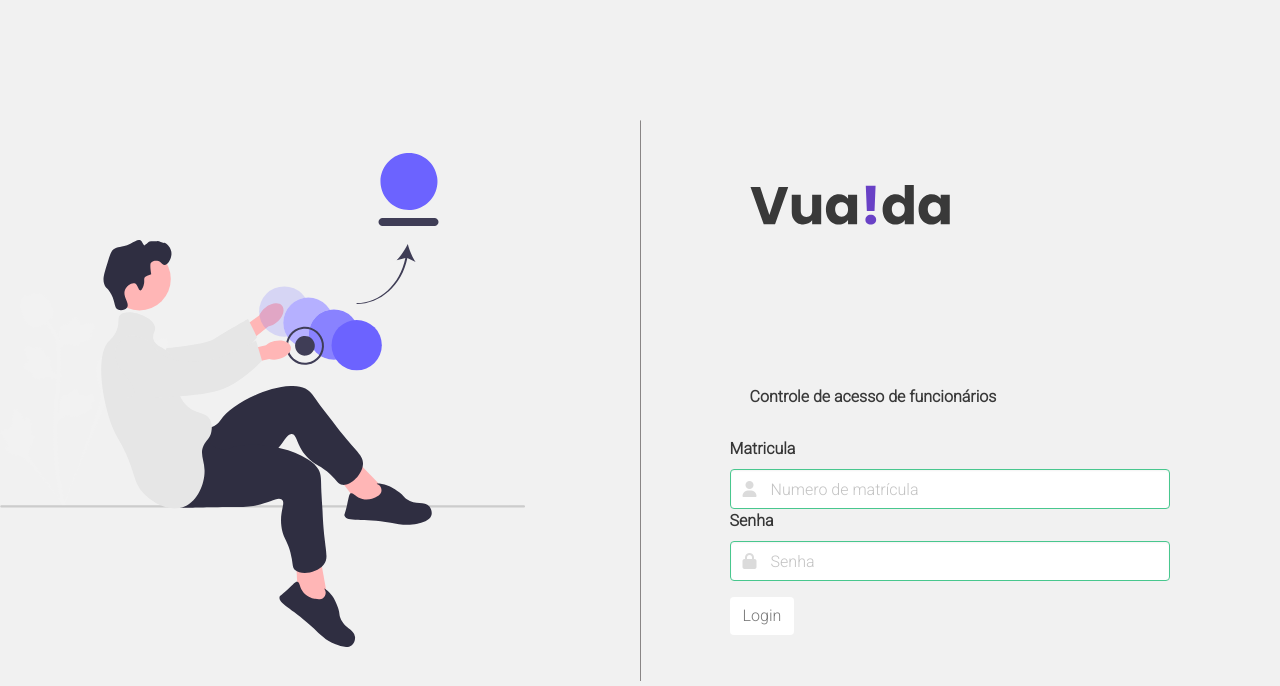
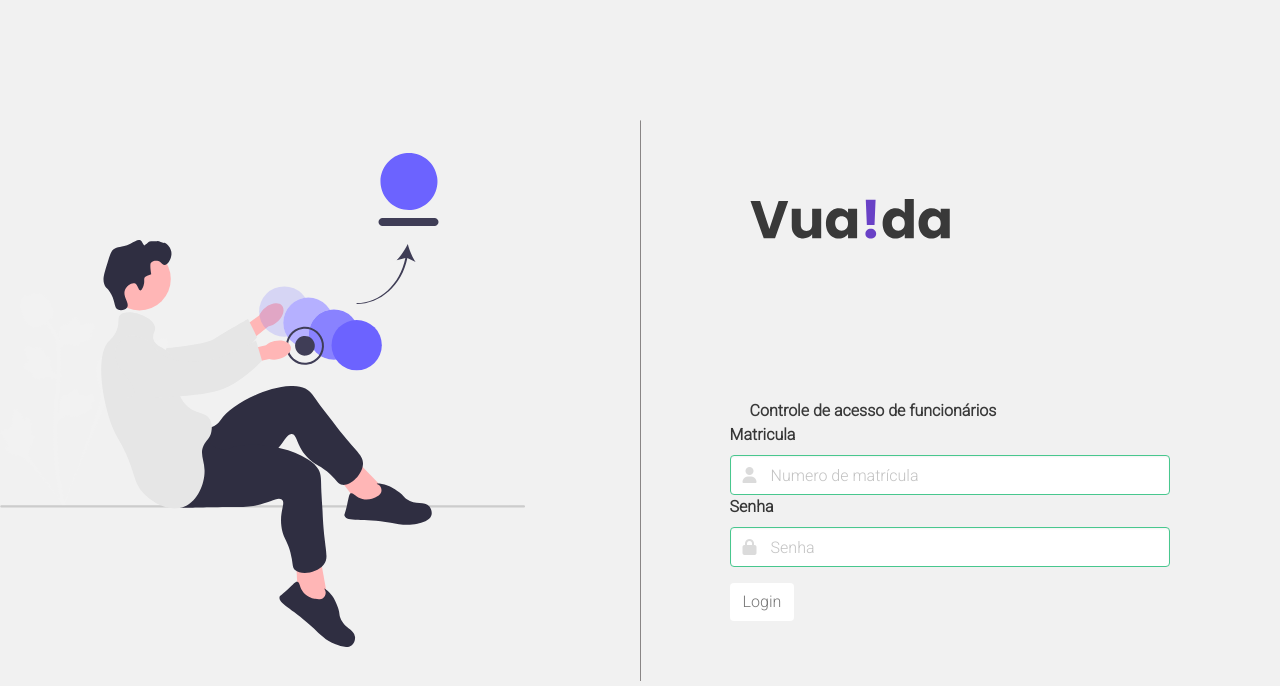
Before and after one commit to julianadeveloper/FuncionariosFront, a Vue app: page / in a window 1280 px wide. Shown: the top 686 px of the page. Built offline with nearby package versions, Linux system fonts and the light colour scheme; a web font is replaced by a local one.

Commit message:
alteracoes

```diff
--- a/src/assets/globalStyle.css
+++ b/src/assets/globalStyle.css
@@ -6,7 +6,7 @@
 
 html {
 
-  height: 100vh;
+  height: 100%;
   overflow: hidden;
   font-family: "Spline Sans Mono", monospace;
 }
--- a/src/components/LoginUser.vue
+++ b/src/components/LoginUser.vue
@@ -162,7 +162,7 @@ span {
 }
 .title-form {
   color: black;
-  margin-bottom: 2rem;
+  margin-bottom: 0.25rem;
   padding: 1.25rem;
 }
 hr {
```
Also changed, not shown: src/App.vue (+3 -6 lines).
